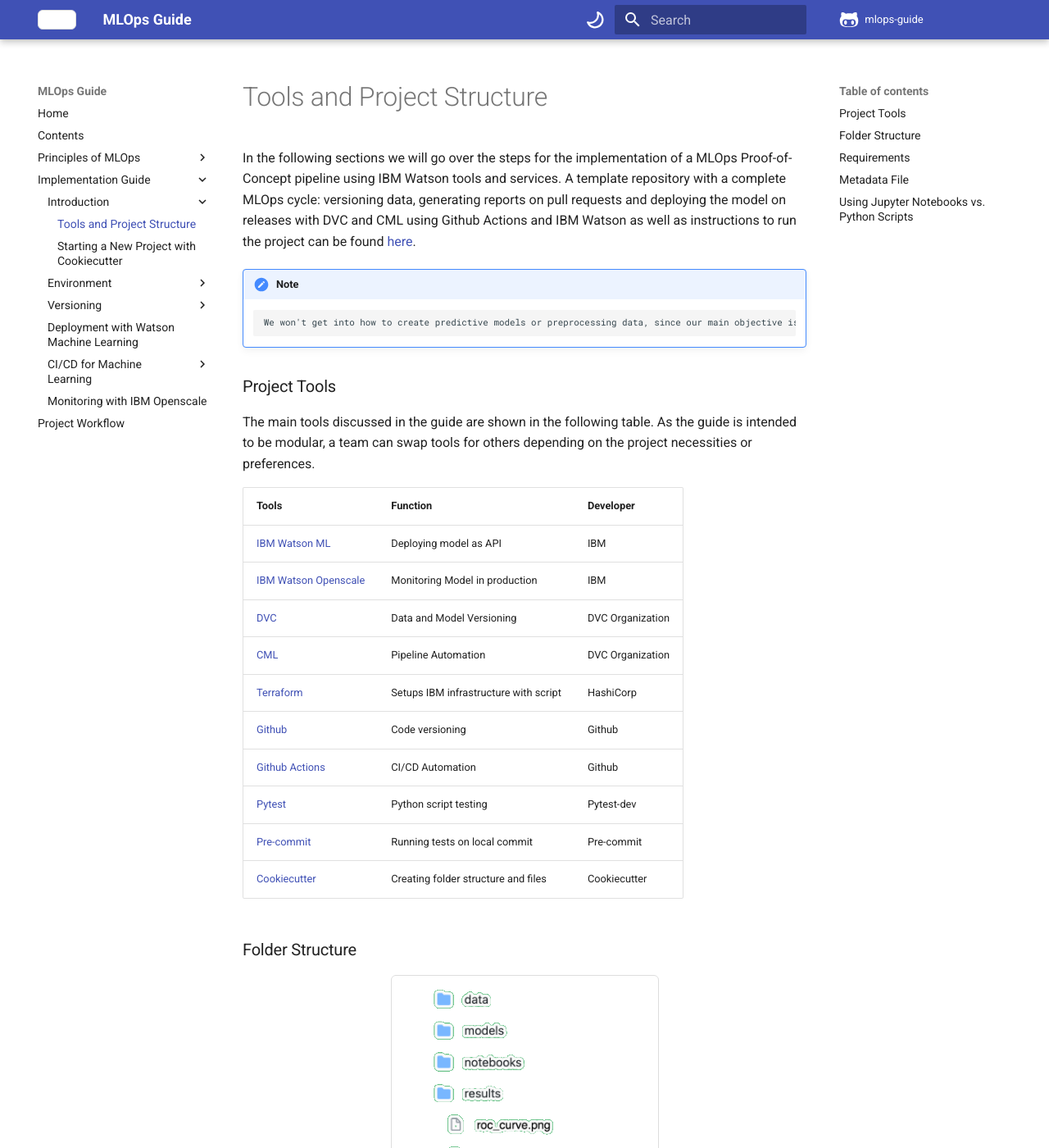
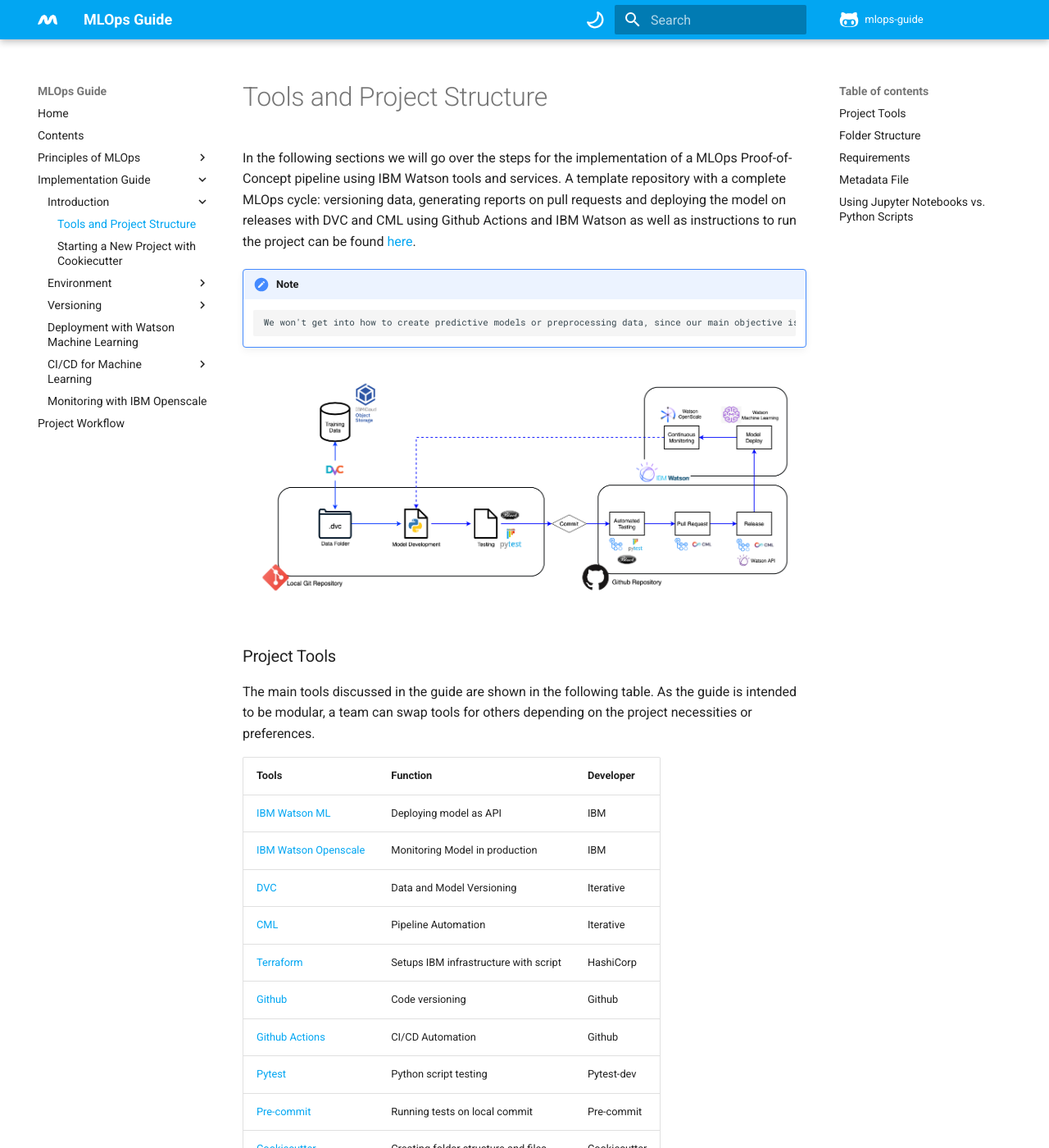
Before and after one commit to mlops-guide/mlops-guide.github.io, an MkDocs documentation site: the page built from docs/Structure/project_structure.md, in a window 1280 px wide and 1400 px high. Shown: the whole window at 82% size. Built offline with MkDocs 1.6.1 and Material for MkDocs 9.7.7, drawn with Linux system fonts in a browser that asks for light colours; comment, search, counter and statistics services are not loaded.

Commit message:
Logo, colors, some revision

```diff
--- a/docs/Structure/project_structure.md
+++ b/docs/Structure/project_structure.md
@@ -5,23 +5,24 @@
 !!! Note
         We won't get into how to create predictive models or preprocessing data, since our main objective is to discuss MLOps and create a development cycle using those concepts.
 
+<img src="../../assets/DiagramMLOPs.png" alt="drawing" />
 
 ### Project Tools
 The main tools discussed in the guide are shown in the following table. As the guide is intended to be modular, a team can swap tools for others depending on the project necessities or preferences.
+
 
 | Tools          | Function                   | Developer  |
 | -------------- |:--------------------------|:-----------|
 | [IBM Watson ML](https://www.ibm.com/cloud/machine-learning)  | Deploying model as API     | IBM        |
 | [IBM Watson Openscale](https://www.ibm.com/cloud/watson-openscale)  | Monitoring Model in production     | IBM |
-| [DVC](https://dvc.org/)            | Data and Model Versioning  | DVC Organization  |
-| [CML](https://dvc.org/doc/cml)            | Pipeline Automation        | DVC Organization    |
+| [DVC](https://dvc.org/)            | Data and Model Versioning  | Iterative  |
+| [CML](https://dvc.org/doc/cml)            | Pipeline Automation        | Iterative    |
 | [Terraform](https://www.terraform.io/)      | Setups IBM infrastructure with script | HashiCorp|
 | [Github](https://github.com/)         | Code versioning            | Github |
 | [Github Actions](https://github.com/features/actions) | CI/CD Automation           | Github |
 | [Pytest](https://docs.pytest.org/)         | Python script testing      | Pytest-dev |
 | [Pre-commit](https://pre-commit.com/)     | Running tests on local commit | Pre-commit |
 | [Cookiecutter](https://github.com/cookiecutter/cookiecutter)   | Creating folder structure and files | Cookiecutter |
-
 
 ### Folder Structure
 
--- a/docs/_css/extra_css.css
+++ b/docs/_css/extra_css.css
@@ -1,10 +1,6 @@
 img {
     height: auto;
     width: auto;
-    border: 1px solid #ddd;
-    border-radius: 6px;
-    padding: 4px;
-    background-color: #fff;
 }
 
 .shadow {
@@ -23,3 +19,9 @@
     z-index: 100;
     position: absolute;
 }
+
+.md-typeset__table{
+    align-self: center;
+    justify-content: center;
+    justify-self: center;
+}
--- a/mkdocs.yml
+++ b/mkdocs.yml
@@ -15,7 +15,7 @@
     # Light mode
     - media: "(prefers-color-scheme: light)"
       scheme: default
-      primary: #2c52db
+      primary: light blue
       accent: orange
       toggle:
         icon: octicons/moon-16
@@ -24,11 +24,10 @@
     # Dark mode
     - media: "(prefers-color-scheme: dark)"
       scheme: slate
-      primary: #2c52db
+      primary: light blue
       accent: orange
       toggle:
         icon: octicons/sun-16
-        title: Switch to light mode
         name: Switch to light mode
 
   icon:
```
Also changed, not shown: docs/index.md (+15 -0 lines), docs/assets/logo-white.png.
